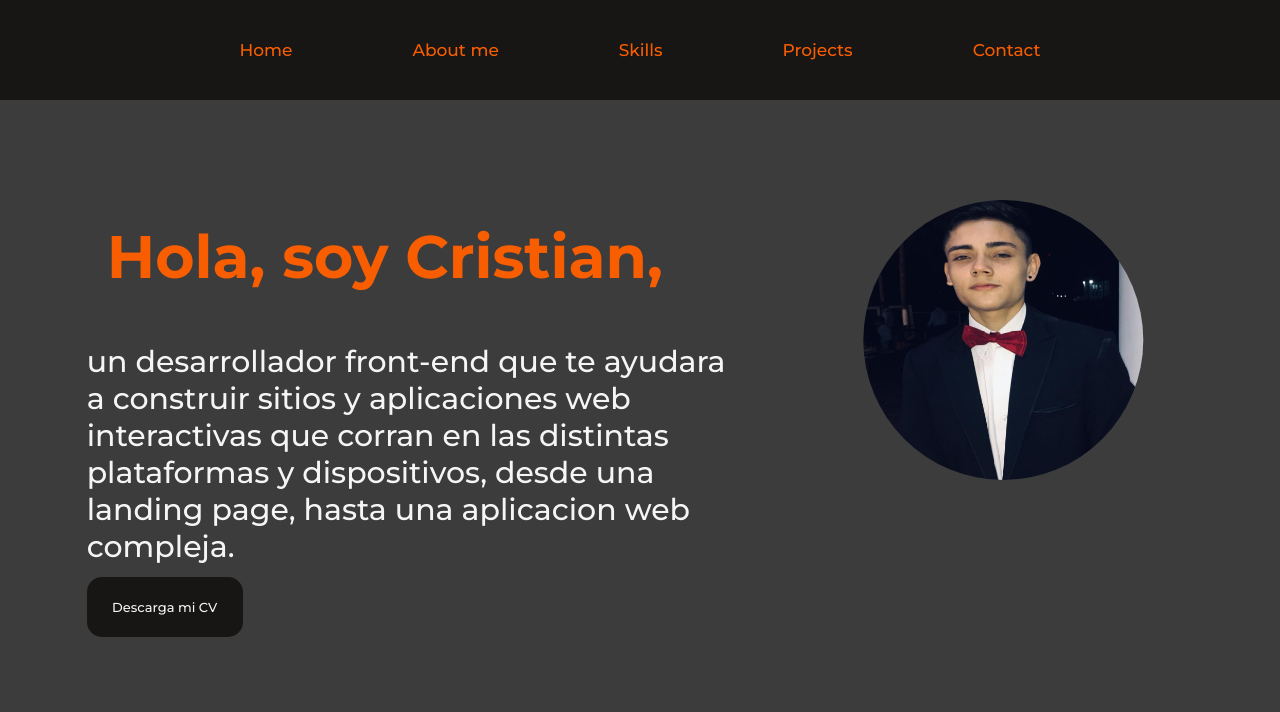
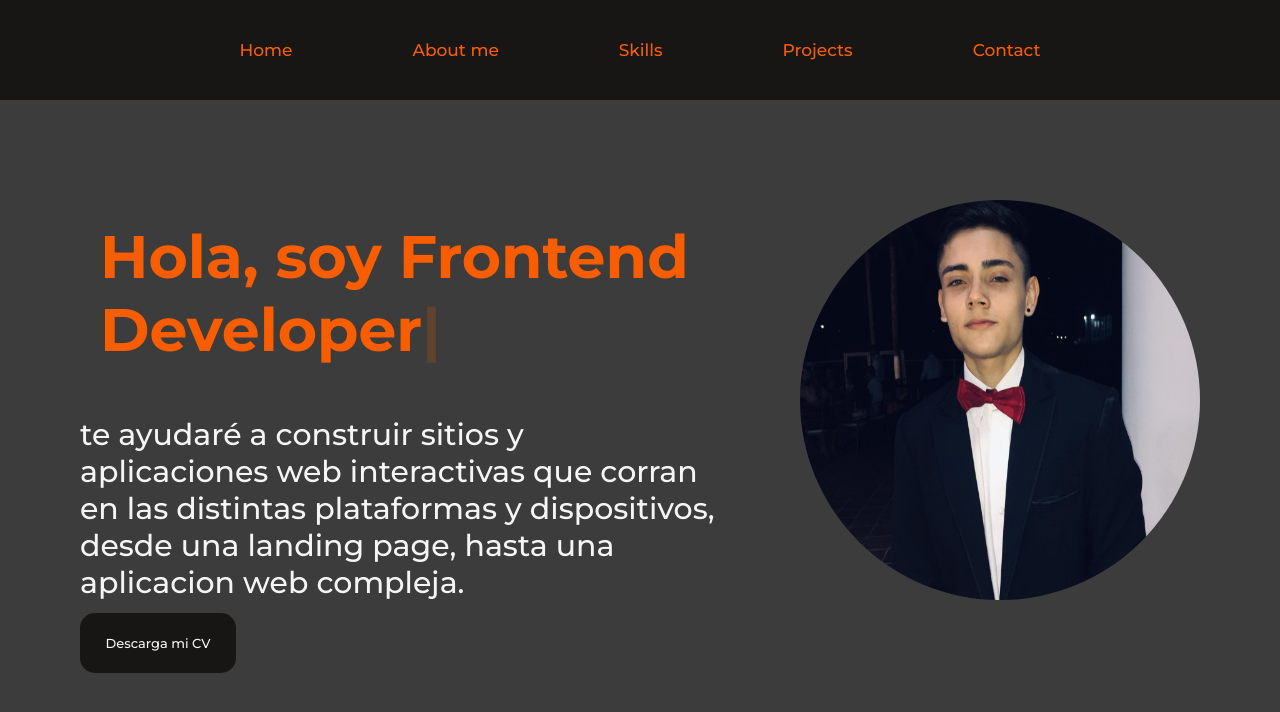
Before and after one commit to CristianAGV/Portfolio, a website: page index.html in a window 1280 px wide. Drawn offline with nearby package versions, Linux system fonts and the light colour scheme.

Commit message:
agregando typing effect

```diff
--- a/SCSS/_size.scss
+++ b/SCSS/_size.scss
@@ -51,12 +51,17 @@ $weight: 500;
       }
     }
     .container__picture {
-      width: 38rem;
-      max-height: 35vh;
-      clip-path: circle();
+      width: 400px;
+      height: 400px;
       @media only screen and (max-width: 767px) {
         align-self: center;
-        width: 45%;
+        width: 200px;
+        height: 200px;
+      }
+      img {
+        width: 100%;
+        height: 100%;
+        border-radius: 50%;
       }
     }
   }
--- a/index.html
+++ b/index.html
@@ -55,13 +55,12 @@
       <article class="container__wrap">
         <div class="container__block">
           <h1 data-aos="fade-right" class="container__title">
-            Hola, soy Cristian,
+            Hola, soy <span class="auto-words"></span>
           </h1>
           <p data-aos="fade-right" class="container__text">
-            un desarrollador front-end que te ayudara a construir sitios y
-            aplicaciones web interactivas que corran en las distintas
-            plataformas y dispositivos, desde una landing page, hasta una
-            aplicacion web compleja.
+            te ayudaré a construir sitios y aplicaciones web interactivas que
+            corran en las distintas plataformas y dispositivos, desde una
+            landing page, hasta una aplicacion web compleja.
           </p>
           <div class="button__mobile">
             <div class="button__container">
@@ -71,12 +70,13 @@
         </div>
 
         <!--Imagen Personal-->
-        <img
-          src="images/perfil.jpeg"
-          alt="imagen personal"
-          class="container__picture"
-          data-aos="fade-left"
-        />
+        <div class="container__picture">
+          <img
+            src="images/perfil.jpeg"
+            alt="imagen personal"
+            data-aos="fade-left"
+          />
+        </div>
       </article>
     </section>
 
@@ -86,5 +86,19 @@
     <script>
       AOS.init();
     </script>
+    <script src="https://cdn.jsdelivr.net/npm/typed.js@2.0.12"></script>
+    <script>
+      let typed = new Typed(".auto-words", {
+        strings: [
+          "Cristian",
+          "Frontend Developer",
+          "Backend Developer",
+          "Fullstack Developer",
+        ],
+        typeSpeed: 100,
+        backSpeed: 100,
+        loop: true,
+      });
+    </script>
   </body>
 </html>
```
Also changed, not shown: CSS/estilos.css.
